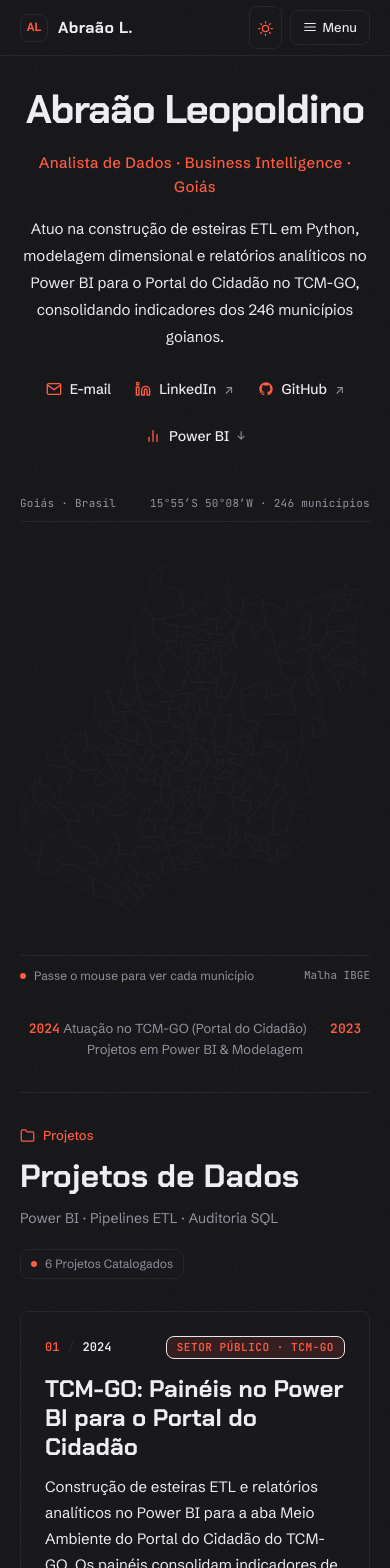
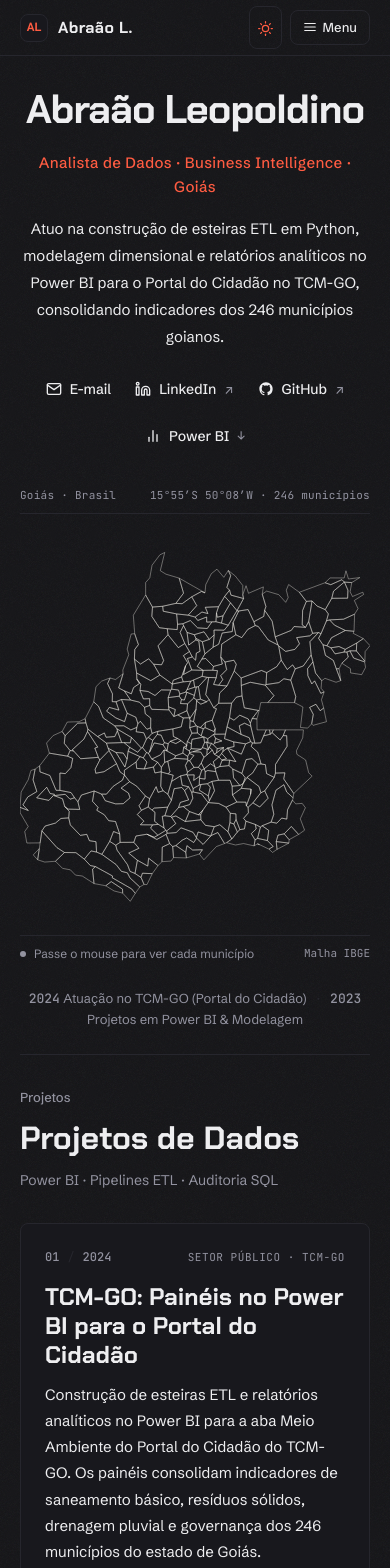
Before and after one commit to cezarbtw/portfolio-data-analyst, a React (Vite) app: page / in a window 390 px wide. Shown: the top 1568 px of the page. Built offline with nearby package versions, Linux system fonts and the light colour scheme.

Commit message:
refactor(ui): contraste exato do mapa, redesenho de contato e contencao da cor coral

```diff
--- a/src/components/GoiasMap.jsx
+++ b/src/components/GoiasMap.jsx
@@ -55,7 +55,10 @@ export default function GoiasMap() {
   }, []);
 
   return (
-    <div className="relative w-full max-w-[720px] mx-auto select-none">
+    <div
+      className="relative w-full mx-auto select-none"
+      style={{ maxWidth: 'min(760px, 92vw)' }}
+    >
       {/* ─── Legenda discreta superior com coordenadas reais e contagem ─── */}
       <div className="flex items-center justify-between font-mono text-[11px] text-[var(--muted)] mb-3 pb-2 border-b border-[var(--line)]">
         <span className="tracking-wide">Goiás · Brasil</span>
@@ -63,12 +66,12 @@ export default function GoiasMap() {
       </div>
 
       {/* ─── SVG da Malha de Goiás ─── */}
-      <div className="relative flex justify-center py-2">
+      <div className="relative flex justify-center py-1">
         <svg
           ref={svgRef}
           viewBox={`0 0 ${goiasData.width} ${goiasData.height}`}
           preserveAspectRatio="xMidYMid meet"
-          className="w-full h-auto max-h-[500px] text-[var(--ink)]"
+          className="w-full h-auto max-h-[520px] text-[var(--ink)]"
           aria-label="Mapa de Goiás com 246 municípios"
           role="img"
         >
@@ -95,7 +98,7 @@ export default function GoiasMap() {
         {/* Rótulo Desktop no hover flutuante */}
         {!isMobile && activeMunicipality && activeMunicipality.x !== undefined && (
           <div
-            className="absolute pointer-events-none font-body font-medium text-[12px] text-[var(--ink)] bg-[var(--surface)] border border-[var(--line)] px-2.5 py-1 whitespace-nowrap z-20 rounded-card"
+            className="absolute pointer-events-none font-body font-medium text-[12px] text-[var(--ink)] bg-[var(--surface)] border border-[var(--line)] px-2.5 py-1 whitespace-nowrap z-20 rounded-card shadow-sm"
             style={{
               left: activeMunicipality.x,
               top: activeMunicipality.y,
@@ -110,9 +113,9 @@ export default function GoiasMap() {
       </div>
 
       {/* ─── Dica de Interação em Português Normal ─── */}
-      <div className="mt-3 pt-2.5 border-t border-[var(--line)] flex items-center justify-between font-body text-[12px] text-[var(--muted)]">
+      <div className="mt-2 pt-2 border-t border-[var(--line)] flex items-center justify-between font-body text-[12px] text-[var(--muted)]">
         <div className="flex items-center gap-2">
-          <span className="w-1.5 h-1.5 rounded-full bg-[var(--accent)] shrink-0 inline-block" />
+          <span className="w-1.5 h-1.5 rounded-full bg-[var(--muted)] shrink-0 inline-block" />
           {activeMunicipality?.name ? (
             <span className="text-[var(--accent)] font-semibold">
               Município: {activeMunicipality.name}
--- a/src/components/Hero.jsx
+++ b/src/components/Hero.jsx
@@ -4,31 +4,31 @@ import PixelIcon from './PixelIcon';
 
 export default function Hero() {
   return (
-    <section id="sobre" className="pt-8 sm:pt-12 pb-8 sm:pb-14 border-b border-[var(--line)]">
+    <section id="sobre" className="pt-8 sm:pt-12 pb-6 sm:pb-10 border-b border-[var(--line)]">
       {/* ─── 1ª DOBRA: IDENTIDADE TIPOGRÁFICA CENTRALIZADA ─── */}
       <div className="flex flex-col items-center text-center">
-        {/* 1. Nome em Chakra Petch com entrelinha aberta e respiro */}
+        {/* 1. Nome em Chakra Petch */}
         <h1 className="font-display font-bold text-[clamp(2.5rem,7.5vw,6rem)] tracking-tight leading-[1.08] text-[var(--ink)] max-w-[18ch] mx-auto break-words">
           Abraão Leopoldino
         </h1>
 
-        {/* 2. Subtítulo em fonte do corpo com peso médio e cor coral */}
+        {/* 2. Subtítulo em coral (único destaque colorido do cabeçalho hero) */}
         <p className="mt-5 sm:mt-6 font-body font-medium text-[15px] sm:text-[17px] text-[var(--accent)] tracking-wide">
           Analista de Dados · Business Intelligence · Goiás
         </p>
 
-        {/* 3. Frase Curta (~58ch) com entrelinha arejada e confortável */}
+        {/* 3. Frase Curta (~58ch) */}
         <p className="mt-4 sm:mt-5 font-body text-[15px] sm:text-[17px] leading-[1.8] text-[var(--ink)] max-w-[58ch] mx-auto">
           Atuo na construção de esteiras ETL em Python, modelagem dimensional e relatórios analíticos no Power BI para o Portal do Cidadão no TCM-GO, consolidando indicadores dos 246 municípios goianos.
         </p>
 
-        {/* 4. Links em Linha Centralizados com Ícones Vetoriais Padronizados */}
+        {/* 4. Links em Linha Centralizados com Ícones na Cor do Texto (coral só no hover) */}
         <div className="mt-7 sm:mt-8 flex flex-wrap items-center justify-center gap-6 sm:gap-8 font-body font-medium text-[14px]">
           <a
             href="mailto:abraaocezarIL@outlook.com"
-            className="link-underline text-[var(--ink)] hover:text-[var(--accent)] transition-colors inline-flex items-center gap-2"
+            className="link-underline text-[var(--ink)] hover:text-[var(--accent)] transition-colors inline-flex items-center gap-2 group"
           >
-            <PixelIcon name="mail" size={16} className="text-[var(--accent)]" />
+            <PixelIcon name="mail" size={16} className="text-[var(--ink)] group-hover:text-[var(--accent)] transition-colors" />
             <span>E-mail</span>
           </a>
 
@@ -36,9 +36,9 @@ export default function Hero() {
             href="https://www.linkedin.com/in/cezarinaciol/"
             target="_blank"
             rel="noopener noreferrer"
-            className="link-underline text-[var(--ink)] hover:text-[var(--accent)] transition-colors inline-flex items-center gap-2"
+            className="link-underline text-[var(--ink)] hover:text-[var(--accent)] transition-colors inline-flex items-center gap-2 group"
           >
-            <PixelIcon name="linkedin" size={16} className="text-[var(--accent)]" />
+            <PixelIcon name="linkedin" size={16} className="text-[var(--ink)] group-hover:text-[var(--accent)] transition-colors" />
             <span>LinkedIn</span>
             <span className="arrow-ext text-[var(--muted)] text-[12px]">↗</span>
           </a>
@@ -47,34 +47,34 @@ export default function Hero() {
             href="https://github.com/cezarbtw"
             target="_blank"
             rel="noopener noreferrer"
-            className="link-underline text-[var(--ink)] hover:text-[var(--accent)] transition-colors inline-flex items-center gap-2"
+            className="link-underline text-[var(--ink)] hover:text-[var(--accent)] transition-colors inline-flex items-center gap-2 group"
           >
-            <PixelIcon name="github" size={16} className="text-[var(--accent)]" />
+            <PixelIcon name="github" size={16} className="text-[var(--ink)] group-hover:text-[var(--accent)] transition-colors" />
             <span>GitHub</span>
             <span className="arrow-ext text-[var(--muted)] text-[12px]">↗</span>
           </a>
 
           <a
             href="#projetos"
-            className="link-underline text-[var(--ink)] hover:text-[var(--accent)] transition-colors inline-flex items-center gap-2"
+            className="link-underline text-[var(--ink)] hover:text-[var(--accent)] transition-colors inline-flex items-center gap-2 group"
           >
-            <PixelIcon name="chart" size={16} className="text-[var(--accent)]" />
+            <PixelIcon name="chart" size={16} className="text-[var(--ink)] group-hover:text-[var(--accent)] transition-colors" />
             <span>Power BI</span>
             <span className="text-[var(--muted)] text-[12px]">↓</span>
           </a>
         </div>
       </div>
 
-      {/* ─── 5. O MAPA CENTRALIZADO GRANDE (Protagonista) ─── */}
-      <div className="mt-12 sm:mt-16">
+      {/* ─── 5. O MAPA CENTRALIZADO GRANDE (Protagonista com contraste corrigido) ─── */}
+      <div className="mt-10 sm:mt-12">
         <GoiasMap />
       </div>
 
-      {/* ─── 6. MINI LINHA DO TEMPO EM TEXTO SIMPLES (Sem cards duplicados) ─── */}
-      <div className="mt-8 sm:mt-10 text-center font-body text-[13px] sm:text-[14px] text-[var(--muted)]">
-        <span className="font-mono font-bold text-[var(--accent)]">2024</span> Atuação no TCM-GO (Portal do Cidadão)
+      {/* ─── 6. MINI LINHA DO TEMPO EM TEXTO SIMPLES (Sem cards duplicados e sem coral no ano) ─── */}
+      <div className="mt-6 sm:mt-8 text-center font-body text-[13px] sm:text-[14px] text-[var(--muted)]">
+        <span className="font-mono text-[var(--muted)] font-medium">2024</span> Atuação no TCM-GO (Portal do Cidadão)
         <span className="text-[var(--line)] mx-2.5">·</span>
-        <span className="font-mono font-bold text-[var(--accent)]">2023</span> Projetos em Power BI & Modelagem
+        <span className="font-mono text-[var(--muted)] font-medium">2023</span> Projetos em Power BI & Modelagem
       </div>
     </section>
   );
--- a/src/components/Projects.jsx
+++ b/src/components/Projects.jsx
@@ -17,9 +17,8 @@ export default function Projects() {
           {/* ─── Coluna 1-4: Título da Seção (Sticky Desktop: 56px header + 24px = 80px) ─── */}
           <div className="lg:col-span-4">
             <div className="lg:sticky lg:top-[80px] space-y-3">
-              <div className="flex items-center gap-2 font-body font-medium text-[13px] text-[var(--accent)]">
-                <PixelIcon name="folder" size={15} />
-                <span>Projetos</span>
+              <div className="font-body font-medium text-[13px] text-[var(--muted)]">
+                Projetos
               </div>
               <h2 className="font-display font-bold text-[clamp(2rem,4vw,3.25rem)] leading-[1.15] text-[var(--ink)]">
                 Projetos de Dados
@@ -27,12 +26,6 @@ export default function Projects() {
               <p className="font-body text-[14px] text-[var(--muted)] leading-[1.6]">
                 Power BI · Pipelines ETL · Auditoria SQL
               </p>
-              <div className="pt-2">
-                <span className="inline-flex items-center gap-2 px-2.5 py-1 rounded-card bg-[var(--surface)] border border-[var(--line)] font-body text-[12px] text-[var(--muted)]">
-                  <span className="w-1.5 h-1.5 rounded-full bg-[var(--accent)] inline-block" />
-                  6 Projetos Catalogados
-                </span>
-              </div>
               <p className="font-body text-[14px] leading-[1.7] text-[var(--muted)] pt-2 hidden lg:block max-w-[32ch]">
                 Casos práticos de saneamento orçamentário, modelagem dimensional e relatórios executivos.
               </p>
@@ -44,14 +37,14 @@ export default function Projects() {
             {/* ═══ 1. PROJETO DESTAQUE: TCM-GO (Card Maior com Imagem em Largura Total) ═══ */}
             {featuredProject && (
               <article className="rounded-card border border-[var(--line)] bg-[var(--surface)] hover:border-[var(--accent)] transition-all p-6 sm:p-8 flex flex-col justify-between group">
-                {/* Linha superior: Metadados */}
+                {/* Linha superior: Metadados em cor secundária */}
                 <div className="flex flex-wrap items-center justify-between gap-2 mb-4">
-                  <div className="flex items-center gap-2 font-mono text-[12px]">
-                    <span className="text-[var(--accent)] font-bold">{featuredProject.number}</span>
+                  <div className="flex items-center gap-2 font-mono text-[12px] text-[var(--muted)]">
+                    <span className="font-medium">{featuredProject.number}</span>
                     <span aria-hidden="true" className="text-[var(--line)]">/</span>
-                    <span className="text-[var(--ink)] font-semibold">{featuredProject.year}</span>
+                    <span className="font-medium">{featuredProject.year}</span>
                   </div>
-                  <span className="font-mono text-[11px] uppercase tracking-wider text-[var(--accent)] bg-[var(--accent-subtle)] px-2.5 py-0.5 rounded-card border border-[var(--accent)]/20 font-semibold">
+                  <span className="font-mono text-[11px] uppercase tracking-wider text-[var(--muted)]">
                     SETOR PÚBLICO · TCM-GO
                   </span>
                 </div>
@@ -107,11 +100,11 @@ export default function Projects() {
                   {featuredProject.tools.split('·').map((t) => t.trim()).join(' · ')}
                 </p>
 
-                {/* Ações e Links Diretos */}
+                {/* Ações: Texto principal com sublinhado; coral só no hover */}
                 <div className="pt-4 border-t border-[var(--line)] flex flex-wrap items-center justify-between gap-4 font-body font-medium text-[13px]">
                   <Link
                     to={`/projetos/${featuredProject.slug}`}
-                    className="link-underline text-[var(--accent)] hover:text-[var(--ink)] font-semibold inline-flex items-center gap-1.5 transition-colors"
+                    className="link-underline text-[var(--ink)] hover:text-[var(--accent)] font-semibold inline-flex items-center gap-1.5 transition-colors"
                   >
                     <span>Ver Estudo de Caso</span>
                     <span aria-hidden="true">→</span>
@@ -123,9 +116,9 @@ export default function Projects() {
                         href={featuredProject.demoUrl}
                         target="_blank"
                         rel="noopener noreferrer"
-                        className="link-underline hover:text-[var(--accent)] transition-colors inline-flex items-center gap-1.5 text-[13px]"
+                        className="link-underline text-[var(--muted)] hover:text-[var(--accent)] transition-colors inline-flex items-center gap-1.5 text-[13px]"
                       >
-                        <PixelIcon name="external" size={14} className="text-[var(--accent)]" />
+                        <PixelIcon name="external" size={14} />
                         <span>Portal do Cidadão</span>
                       </a>
                     )}
@@ -134,9 +127,9 @@ export default function Projects() {
               </article>
             )}
 
-            {/* ═══ 2. OUTROS 5 PROJETOS: FORMATO COMPACTO E UNIFORME ═══ */}
+            {/* ═══ 2. OUTROS 5 PROJETOS: FORMATO COMPACTO E UNIFORME (Alinhado à esquerda) ═══ */}
             <div className="space-y-4 pt-2">
-              <div className="font-body font-medium text-[13px] text-[var(--muted)] px-1">
+              <div className="font-body font-medium text-[13px] text-[var(--muted)]">
                 Outros Projetos Técnicos
               </div>
 
@@ -145,12 +138,12 @@ export default function Projects() {
                   key={project.id}
                   className="rounded-card border border-[var(--line)] bg-[var(--surface)] hover:border-[var(--accent)] transition-all p-5 sm:p-6 group"
                 >
-                  {/* Linha superior: Categoria em MAIÚSCULAS mono + Ano */}
-                  <div className="flex flex-wrap items-center justify-between gap-2 mb-2 font-mono text-[11px]">
-                    <span className="uppercase tracking-wider text-[var(--accent)] font-semibold">
+                  {/* Linha superior: Categoria em MAIÚSCULAS mono + Ano em cor secundária */}
+                  <div className="flex flex-wrap items-center justify-between gap-2 mb-2 font-mono text-[11px] text-[var(--muted)]">
+                    <span className="uppercase tracking-wider font-medium">
                       {project.context.split('·')[0].trim().toUpperCase()}
                     </span>
-                    <span className="text-[var(--muted)]">{project.year}</span>
+                    <span>{project.year}</span>
                   </div>
 
                   {/* Título do Projeto */}
@@ -160,9 +153,9 @@ export default function Projects() {
                     </Link>
                   </h4>
 
-                  {/* 2 Linhas de Resumo Conciso */}
-                  <p className="font-body text-[14px] leading-[1.65] text-[var(--muted)] line-clamp-2 mb-3.5">
-                    {project.summary}
+                  {/* 2 Linhas de Resumo Escrito Completo (sem truncamento com reticências) */}
+                  <p className="font-body text-[14px] leading-[1.65] text-[var(--muted)] mb-3.5">
+                    {project.shortSummary || project.summary}
                   </p>
 
                   {/* Ferramentas em Linha de Texto Simples (sem chips) */}
@@ -170,11 +163,11 @@ export default function Projects() {
                     {project.tools.split('·').map((t) => t.trim()).join(' · ')}
                   </p>
 
-                  {/* Links Compactos */}
+                  {/* Links: Cor do texto principal; coral só no hover */}
                   <div className="pt-3 border-t border-[var(--line)] flex items-center justify-between font-body font-medium text-[13px]">
                     <Link
                       to={`/projetos/${project.slug}`}
-                      className="link-underline text-[var(--accent)] hover:text-[var(--ink)] inline-flex items-center gap-1"
+                      className="link-underline text-[var(--ink)] hover:text-[var(--accent)] inline-flex items-center gap-1 transition-colors"
                     >
                       <span>Estudo de caso</span>
                       <span aria-hidden="true">→</span>
@@ -185,7 +178,7 @@ export default function Projects() {
                         href={project.githubUrl}
                         target="_blank"
                         rel="noopener noreferrer"
-                        className="link-underline text-[var(--muted)] hover:text-[var(--accent)] inline-flex items-center gap-1"
+                        className="link-underline text-[var(--muted)] hover:text-[var(--accent)] inline-flex items-center gap-1 transition-colors"
                       >
                         <PixelIcon name="github" size={13} />
                         <span>Código</span>
--- a/src/data/projects.js
+++ b/src/data/projects.js
@@ -72,6 +72,7 @@ export const projects = [
     demoUrl: null,
     demoLabel: null,
     githubUrl: null,
+    shortSummary: "Automação concorrente em Python para validação da API de NER contra consultas SQL em bases orçamentárias do tribunal.",
     summary: "Automação em Python com processamento concorrente para validação da API de Reconhecimento de Entidades Nomeadas (NER) aplicada a extratos bancários e documentos contábeis públicos. Reconciliação de payloads JSON contra consultas SQL em bases orçamentárias.",
     caseStudy: {
       problem: "A conferência manual das entidades extraídas por inteligência artificial (nomes, bancos, agências, contas, CPFs e valores) demandava centenas de horas da equipe de auditoria frente ao volume contínuo de envios municipais.",
@@ -94,6 +95,7 @@ export const projects = [
     demoUrl: null,
     demoLabel: null,
     githubUrl: null,
+    shortSummary: "Relatório executivo no Power BI com modelagem dimensional para análise de funil de vendas, cálculo de CAC e ticket médio.",
     summary: "Relatório executivo no Power BI para acompanhamento do ciclo de vendas e retorno por canal de aquisição. Apresenta cálculo de CAC, ticket médio, taxa de conversão e faturamento por canal de mídia.",
     caseStudy: {
       problem: "Dificuldade na visualização clara das etapas do funil de vendas (lead até fechamento) e na identificação de quais canais de aquisição geravam maior retorno sobre investimento.",
@@ -116,6 +118,7 @@ export const projects = [
     demoUrl: null,
     demoLabel: null,
     githubUrl: "https://github.com/cezarbtw/Cripto_EmotionLens",
+    shortSummary: "Processamento de séries temporais de sinais biométricos com filtros estatísticos de média móvel centrada e análise de dispersão.",
     summary: "Processamento analítico de dados temporais de sinais biométricos coletados em tempo real. Implementação de filtros estatísticos de suavização por média móvel centrada e análise de dispersão.",
     caseStudy: {
       problem: "Sinais biométricos captados em vídeo apresentam alta variabilidade segundo a segundo, gerando ruído de transição que prejudica a interpretação estatística contínua.",
@@ -138,6 +141,7 @@ export const projects = [
     demoUrl: null,
     demoLabel: null,
     githubUrl: "https://github.com/cezarbtw/Detector-de-Rachaduras",
+    shortSummary: "Treinamento de modelo YOLOv8 para inspeção estrutural com extração de métricas de precisão, sensibilidade e estimativa dimensional.",
     summary: "Treinamento e validação de modelo YOLOv8 para identificação de patologias em imagens de inspeção civil, com extração de métricas de precisão (mAP), sensibilidade e estimativa dimensional.",
     caseStudy: {
       problem: "A avaliação puramente qualitativa de imagens de inspeção estrutural dificulta o acompanhamento histórico de danos e o cálculo de índices de criticidade.",
@@ -160,6 +164,7 @@ export const projects = [
     demoUrl: null,
     demoLabel: null,
     githubUrl: "https://github.com/cezarbtw/Projeto-Medicos",
+    shortSummary: "Modelagem relacional normalizada (3FN) e consultas analíticas avançadas em SQL para acompanhamento de indicadores clínicos.",
     summary: "Modelagem relacional de banco de dados na terceira forma normal (3FN) e criação de consultas analíticas para acompanhamento de taxas operacionais de atendimento e produtividade médica.",
     caseStudy: {
       problem: "Bases relacionais operacionais não otimizadas apresentavam lentidão ao gerar relatórios gerenciais de consultas, faltas e tempo médio de espera.",
--- a/src/index.css
+++ b/src/index.css
@@ -18,6 +18,9 @@
     --muted: #9393A0;
     --accent: #FF5C42;
     --accent-subtle: rgba(255, 92, 66, 0.12);
+    --map-stroke: rgba(244, 241, 234, 0.38);
+    --map-fill: transparent;
+    --map-hover-fill: rgba(255, 92, 66, 0.25);
     --header-height: 56px;
   }
 
@@ -30,6 +33,9 @@
     --muted: #5C5C66;
     --accent: #D9381E;
     --accent-subtle: rgba(217, 56, 30, 0.10);
+    --map-stroke: rgba(18, 18, 18, 0.38);
+    --map-fill: transparent;
+    --map-hover-fill: rgba(217, 56, 30, 0.25);
   }
 
   html {
@@ -99,6 +105,29 @@
     width: 100%;
   }
 
+  /* Sublinhado na cor de destaque para o e-mail principal */
+  .link-email-underline {
+    position: relative;
+    text-decoration: none;
+    display: inline-block;
+  }
+  .link-email-underline::after {
+    content: '';
+    position: absolute;
+    bottom: -4px;
+    left: 0;
+    width: 100%;
+    height: 2px;
+    background-color: var(--accent);
+    transform: scaleX(0.75);
+    transform-origin: left;
+    transition: transform 220ms cubic-bezier(0.16, 1, 0.3, 1), height 180ms ease;
+  }
+  .link-email-underline:hover::after {
+    transform: scaleX(1);
+    height: 3px;
+  }
+
   /* Ícone de seta externa com movimento no hover */
   .arrow-ext {
     display: inline-block;
@@ -110,25 +139,28 @@
 }
 
 /* ═════════════════════════════════════════════════════════════
-   ANIMAÇÃO DO MAPA DE GOIÁS
+   MAPA DE GOIÁS — CONVENSÃO DE CONTRASTE EXATO
+   Contorno: Dark = rgba(244,241,234,0.38) | Light = rgba(18,18,18,0.38)
+   Fill: transparente (sem branco no modo claro)
+   Hover: fill 25% coral, contorno 100% coral
    ═════════════════════════════════════════════════════════════ */
 .mapa-municipio {
-  fill: var(--surface);
-  stroke: var(--line);
-  stroke-width: 0.5px;
+  fill: var(--map-fill, transparent);
+  stroke: var(--map-stroke);
+  stroke-width: 1px;
   vector-effect: non-scaling-stroke;
   transition: fill 140ms ease, stroke 140ms ease;
   cursor: pointer;
 }
 
 .mapa-municipio:hover {
-  fill: var(--accent);
+  fill: var(--map-hover-fill);
   stroke: var(--accent);
-  stroke-width: 1px;
+  stroke-width: 1.5px;
 }
 
 .mapa-aceso {
-  fill: var(--accent) !important;
+  fill: var(--map-hover-fill) !important;
   stroke: var(--accent) !important;
 }
 
```
Also changed, not shown: src/components/Contact.jsx (+21 -35 lines), src/components/Experience.jsx (+6 -8 lines), src/components/Skills.jsx (+5 -7 lines).
